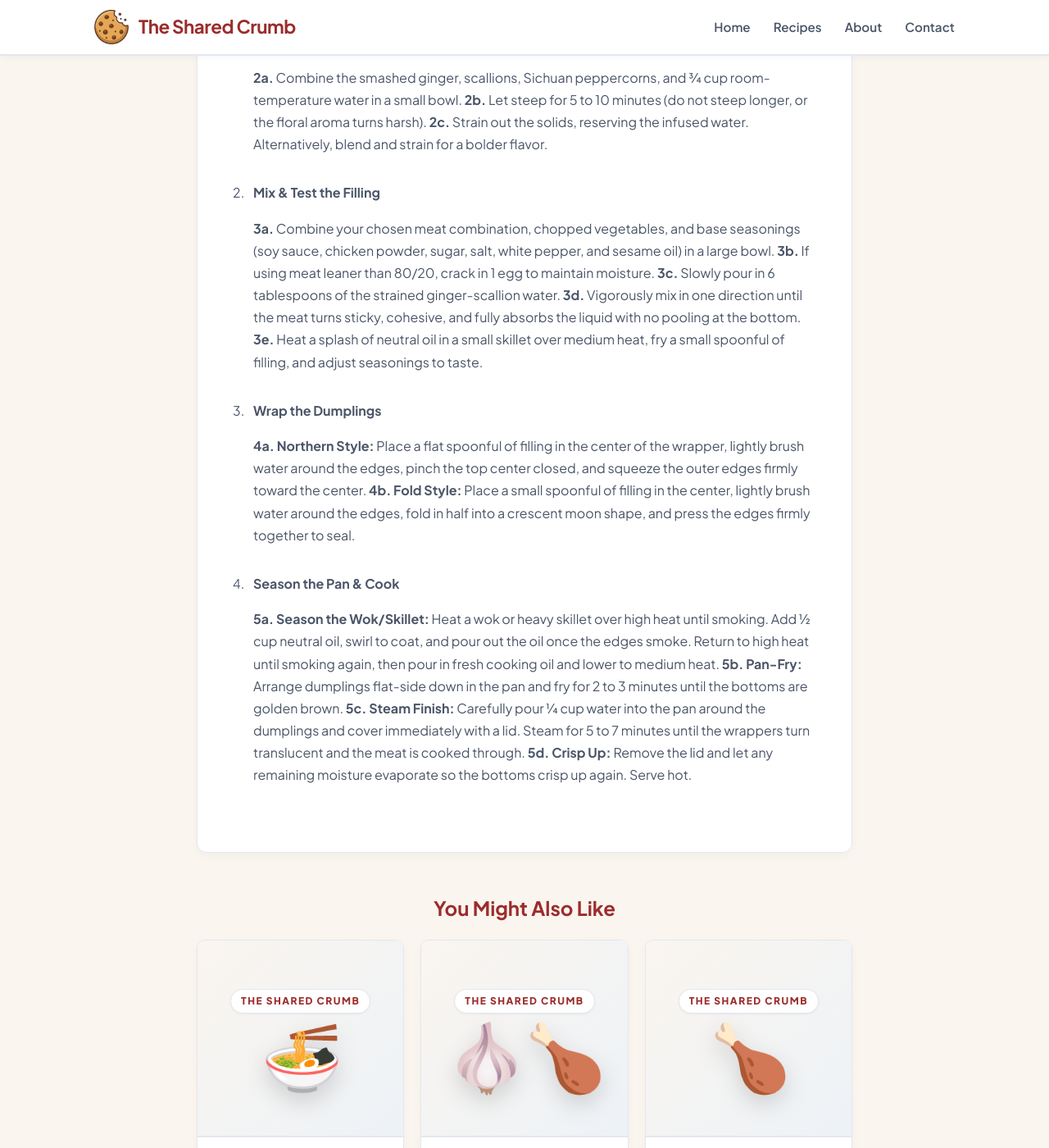
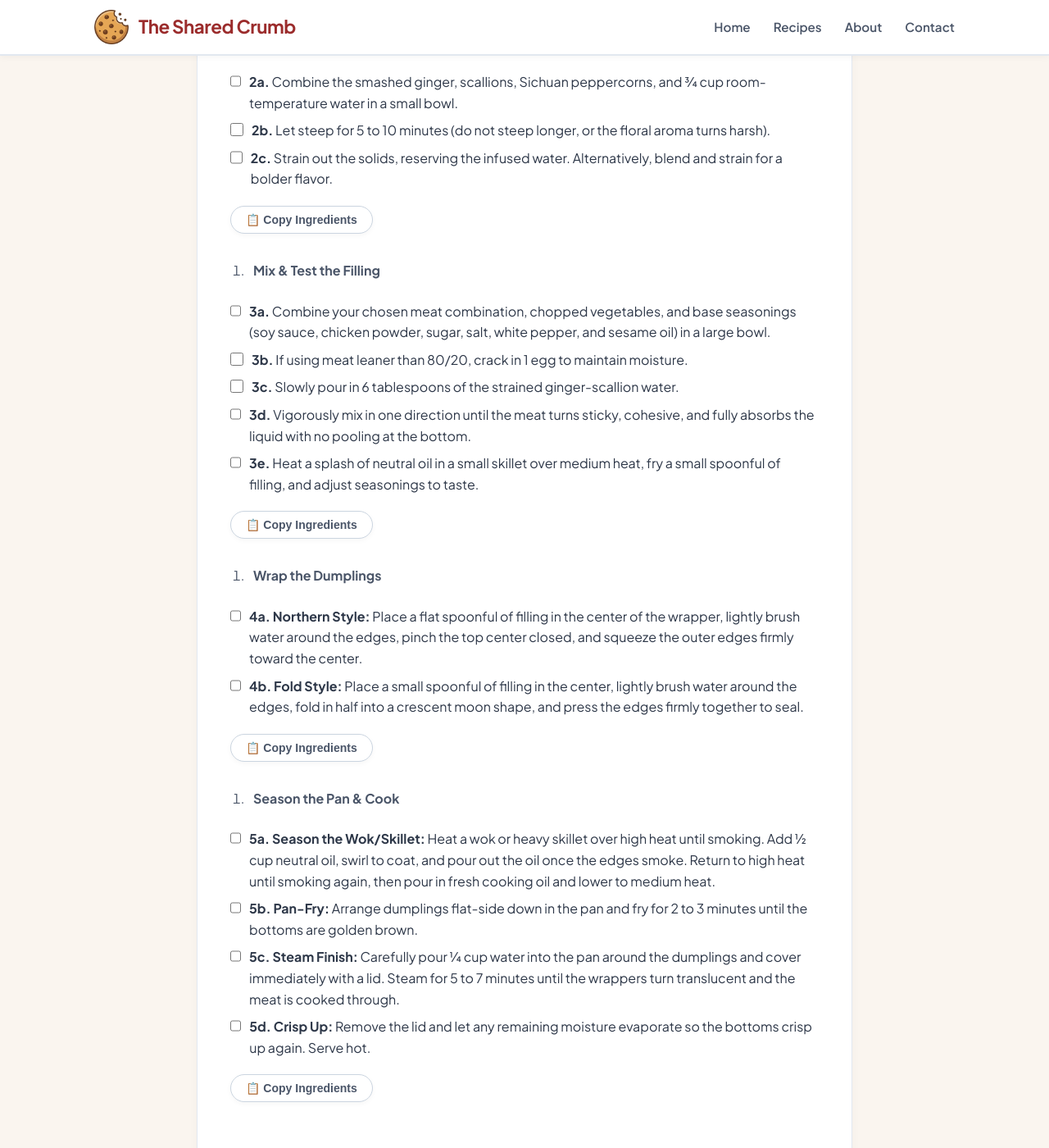
Before and after one commit to TheSharedCrumb/TheSharedCrumb, a Jekyll site: the page built from _recipes/Dumplings_NorthernStyle.md, in a window 1280 px wide and 1400 px high, scrolled down 3150 px. Shown: the whole window at 82% size. Built offline with Jekyll 4.4.1, drawn with Linux system fonts in a browser that asks for light colours.

```diff
--- a/_recipes/Dumplings_NorthernStyle.md
+++ b/_recipes/Dumplings_NorthernStyle.md
@@ -66,26 +66,26 @@ Special thanks to Mark for showing us how it's done.
 
 2. **Make the Ginger-Scallion Water**
 
-    **2a.** Combine the smashed ginger, scallions, Sichuan peppercorns, and ¾ cup room-temperature water in a small bowl.
-    **2b.** Let steep for 5 to 10 minutes (do not steep longer, or the floral aroma turns harsh).
-    **2c.** Strain out the solids, reserving the infused water. Alternatively, blend and strain for a bolder flavor.
+  - **2a.** Combine the smashed ginger, scallions, Sichuan peppercorns, and ¾ cup room-temperature water in a small bowl.
+  - **2b.** Let steep for 5 to 10 minutes (do not steep longer, or the floral aroma turns harsh).
+  - **2c.** Strain out the solids, reserving the infused water. Alternatively, blend and strain for a bolder flavor.
 
 3. **Mix & Test the Filling**
 
-    **3a.** Combine your chosen meat combination, chopped vegetables, and base seasonings (soy sauce, chicken powder, sugar, salt, white pepper, and sesame oil) in a large bowl.
-    **3b.** If using meat leaner than 80/20, crack in 1 egg to maintain moisture.
-    **3c.** Slowly pour in 6 tablespoons of the strained ginger-scallion water.
-    **3d.** Vigorously mix in one direction until the meat turns sticky, cohesive, and fully absorbs the liquid with no pooling at the bottom.
-    **3e.** Heat a splash of neutral oil in a small skillet over medium heat, fry a small spoonful of filling, and adjust seasonings to taste.
+  - **3a.** Combine your chosen meat combination, chopped vegetables, and base seasonings (soy sauce, chicken powder, sugar, salt, white pepper, and sesame oil) in a large bowl.
+  - **3b.** If using meat leaner than 80/20, crack in 1 egg to maintain moisture.
+  - **3c.** Slowly pour in 6 tablespoons of the strained ginger-scallion water.
+  - **3d.** Vigorously mix in one direction until the meat turns sticky, cohesive, and fully absorbs the liquid with no pooling at the bottom.
+  - **3e.** Heat a splash of neutral oil in a small skillet over medium heat, fry a small spoonful of filling, and adjust seasonings to taste.
 
 4. **Wrap the Dumplings**
 
-    **4a. Northern Style:** Place a flat spoonful of filling in the center of the wrapper, lightly brush water around the edges, pinch the top center closed, and squeeze the outer edges firmly toward the center.
-    **4b. Fold Style:** Place a small spoonful of filling in the center, lightly brush water around the edges, fold in half into a crescent moon shape, and press the edges firmly together to seal.
+  - **4a. Northern Style:** Place a flat spoonful of filling in the center of the wrapper, lightly brush water around the edges, pinch the top center closed, and squeeze the outer edges firmly toward the center.
+  - **4b. Fold Style:** Place a small spoonful of filling in the center, lightly brush water around the edges, fold in half into a crescent moon shape, and press the edges firmly together to seal.
 
 5. **Season the Pan & Cook**
 
-    **5a. Season the Wok/Skillet:** Heat a wok or heavy skillet over high heat until smoking. Add ½ cup neutral oil, swirl to coat, and pour out the oil once the edges smoke. Return to high heat until smoking again, then pour in fresh cooking oil and lower to medium heat.
-    **5b. Pan-Fry:** Arrange dumplings flat-side down in the pan and fry for 2 to 3 minutes until the bottoms are golden brown.
-    **5c. Steam Finish:** Carefully pour ¼ cup water into the pan around the dumplings and cover immediately with a lid. Steam for 5 to 7 minutes until the wrappers turn translucent and the meat is cooked through.
-    **5d. Crisp Up:** Remove the lid and let any remaining moisture evaporate so the bottoms crisp up again. Serve hot.
+  - **5a. Season the Wok/Skillet:** Heat a wok or heavy skillet over high heat until smoking. Add ½ cup neutral oil, swirl to coat, and pour out the oil once the edges smoke. Return to high heat until smoking again, then pour in fresh cooking oil and lower to medium heat.
+  - **5b. Pan-Fry:** Arrange dumplings flat-side down in the pan and fry for 2 to 3 minutes until the bottoms are golden brown.
+  - **5c. Steam Finish:** Carefully pour ¼ cup water into the pan around the dumplings and cover immediately with a lid. Steam for 5 to 7 minutes until the wrappers turn translucent and the meat is cooked through.
+  - **5d. Crisp Up:** Remove the lid and let any remaining moisture evaporate so the bottoms crisp up again. Serve hot.
```
